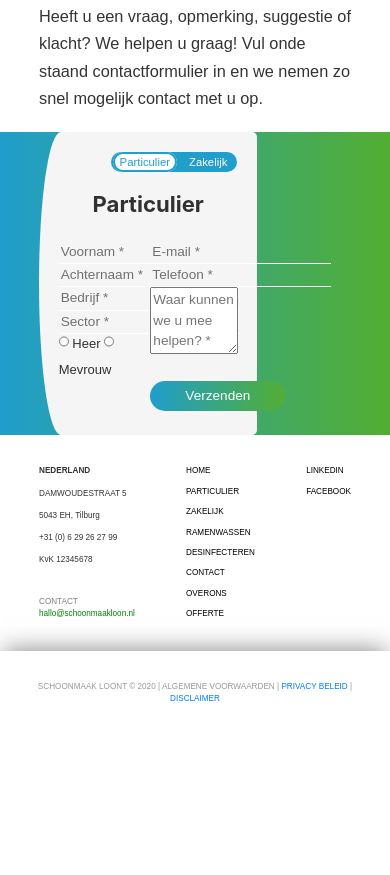
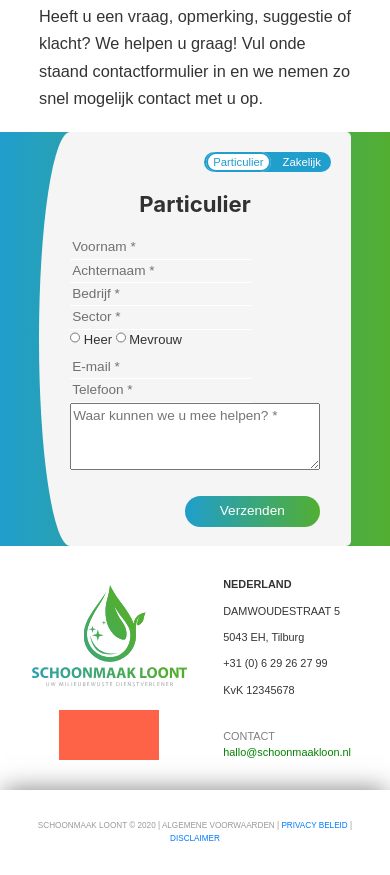
Before and after one commit to kalush81/schoonmaak, a Gatsby site: page /contact in a window 390 px wide. Shown: the part 429-1304 px from the top of the page. Before the commit the page ends 1164 px from the top, so only its background shows below. Built offline with nearby package versions, Linux system fonts and the light colour scheme; Gatsby itself is replaced by a stand-in of ours; a web font is replaced by a local one.

Commit message:
Style rwd fancy form and footer

```diff
--- a/src/components/fancy-form-style.module.scss
+++ b/src/components/fancy-form-style.module.scss
@@ -1,18 +1,13 @@
 $colorX: #209ecc;
 $colorY: #52ae32;
 
-//box-shadow: 1px -9px 30px 0px
 .fancy-form-container {
   display: flex;
+  justify-content: flex-end;
   padding: 30px;
   margin: 40px auto;
-  //margin-bottom: 100px;
-  // background: linear-gradient(
-  //   0.25turn,
-  //   lighten($colorX, 0),
-  //   lighten($colorY, 0)
-  // );
-  //box-shadow: 0px 14px 34px 4px lighten(black, 80%);
+  padding-right: 0;
+
   input {
     border: 2px solid lighten(black, 80%);
     border-radius: 3px;
@@ -34,7 +29,7 @@ $colorY: #52ae32;
   flex-direction: column;
   align-items: center;
   justify-content: center;
-  //border: 1px solid green;
+  border: 1px solid green;
 }
 
 .logo {
@@ -53,7 +48,6 @@ $colorY: #52ae32;
   justify-content: space-evenly;
   align-content: space-around;
   width: 70%;
-  //height: 530px;
   //border: 2px solid black;
   background-color: whitesmoke;
   border-radius: 10% / 50%;
@@ -61,13 +55,35 @@ $colorY: #52ae32;
   border-bottom-right-radius: 5px 5px;
 }
 
+@media (max-width: 1059px) {
+  .formWraper {
+    width: 100%;
+  }
+}
+@media (max-width: 799px) {
+  .inputs {
+    flex-direction: column;
+    .formLeftPart, .formRightPart {
+      width: 80%;
+      margin: auto;
+      //text-align: center;
+    }
+  }
+}
+@media (max-width: 379px) {
+  .inputs {
+    .formLeftPart, .formRightPart {
+      width: 90%;
+    }
+  }
+
+}
 .switch {
   display: flex;
   justify-content: flex-end;
 }
 
 .btnWrap {
-  //width: 200px;
   background: $colorX;
   border-radius: 20px;
   text-align: center;
@@ -78,15 +94,8 @@ $colorY: #52ae32;
   button {
     border: none;
     background: transparent;
-    //color: white;
     padding: 0px 0px;
-    //border-radius: 20px;
-    // &.active {
-    //   color: $colorX;
-    //   background: white;
-    //   border: 2px solid $colorX;
-    //   border-radius: 20px;
-    // }
+
   }
 }
 
@@ -106,7 +115,6 @@ button:focus {
 }
 
 .gender {
-  //border: 1px solid black;
   font-size: small;
   input {
     width: 10px;
@@ -115,11 +123,8 @@ button:focus {
   }
 }
 .buttonDiv {
-  //border: 1px solid purple;
   text-align: right;
   margin-top: 20px;
-  // display: flex ;
-  // justify-content: end;
   button {
     padding: 5px 35px;
     border-radius: 20px;
@@ -139,17 +144,3 @@ button:focus {
         font-size: smaller;
     }
 }
-// .active {
-//   color: $colorX;
-//   background: white;
-//   border: 2px solid $colorX;
-//   border-radius: 20px;
-// }
-// // span {
-// //     color:  white;
-// //     background: blue;
-// // }
-// .noactive {
-//     color: red;
-//     background: transparent;
-// }
--- a/src/components/footer.js
+++ b/src/components/footer.js
@@ -19,8 +19,11 @@ export default function Footer() {
     <footer className="full-width-wrap">
       <div className="container">
         <div className={footerStyle.container}>
-          <div className={footerStyle.logo}>
-            <Icon />
+          <div className={footerStyle.logoAndBtnsSvgBlock}>
+            <div className={footerStyle.logo}>
+              <Icon />
+            </div>
+            <div className={footerStyle.socialSvgBtns}></div>
           </div>
           <div className={footerStyle.contactBlock}>
             <address style={{ fontStyle: "normal" }}>
@@ -46,7 +49,7 @@ export default function Footer() {
               </a>
             </div>
           </div>
-          <div>
+          <div className={footerStyle.pageLinksBlock}>
             <ul>
               {links.map(link => {
                 return (
@@ -57,7 +60,7 @@ export default function Footer() {
               })}
             </ul>
           </div>
-          <div>
+          <div className={footerStyle.socialLinksBlock}>
             <ul>
               <li>
                 <Link to="/">linkedin</Link>
--- a/src/components/footer.module.scss
+++ b/src/components/footer.module.scss
@@ -36,7 +36,8 @@ address {
 .logo {
   width: 300px;
   display: block;
-  margin-left: -30px;
+  margin: 0 auto;
+  //margin-left: -30px;
 }
 
 .contactBlock {
@@ -67,21 +68,59 @@ address {
   box-shadow: 0px -4px 24px -4px rgba(0, 0, 0, 0.5);
 }
 
+.socialSvgBtns {
+  display: none;
+  width: 100px;
+  height: 50px;
+  background-color: tomato;
+  margin: 0 auto;
+}
+
+.logoAndBtnsSvgBlock {
+  margin-left: -30px;
+  //border: 2px solid tomato;
+  display: flex;
+  flex-direction: column;
+  justify-content: space-between;
+}
+
 @media (max-width: 500px) {
   .container {
-    font-size: 60%;
+    font-size: 80%;
   }
   .disclaimer {
     font-size: 60%;
   }
+
 }
-@media (max-width: 800px) {
+
+@media (max-width: 599px) {
+  .pageLinksBlock, .socialLinksBlock {
+    display: none;
+    border: 5px solid palevioletred;
+  }
+  .logo {
+    display: block;
+    width: 200px;
+  }
+  .socialSvgBtns {
+    display: block;
+  }
+
+}
+
+@media (max-width: 800px) and (min-width: 600px){
   .container {
 
-    .logo {
-      width: 0px !important;
+    .logoAndBtnsSvgBlock {
+      //width: 0px !important;
       display: none;
 
     }
   }
 }
+@media (max-width : 359px) {
+  .logo {
+    width: 160px;
+  }
+}
--- a/src/components/form-zakelijk.js
+++ b/src/components/form-zakelijk.js
@@ -11,7 +11,7 @@ export default function FormZakelijk() {
                 <input type="text" placeholder="Functie " />
                 <input type="text" placeholder="Bedrijf *" />
                 <input type="text" placeholder="Sector *" />
-                <div className={fancyFormStyle.gender}>
+                <div className={fancyFormStyle.gender} style={{display: 'none'}}>
                   <input type="radio" />
                   <span> {"  "}</span>
                   <label>Heer</label>
--- a/src/components/my-fancy-form.js
+++ b/src/components/my-fancy-form.js
@@ -1,8 +1,6 @@
 import React, { useState } from "react"
-import Icon from "../assets/asset3.svg"
 import FormParticulier from "./form-particulier"
 import FormZakelijk from "./form-zakelijk"
-
 import fancyFormStyle from "./fancy-form-style.module.scss"
 
 export default function MyFancyForm() {
@@ -15,7 +13,6 @@ export default function MyFancyForm() {
       borderRadius: "17px",
       marginLeft: "2px",
       marginRight: "2px",
-      //padding: '5px 10px'
     },
     noactive: {
       color: "white",
@@ -24,8 +21,10 @@ export default function MyFancyForm() {
   return (
     <div className="fancy-form-container">
       <div className="container">
+
         <div className={fancyFormStyle.fancyFormContainer}>
-          <div className={fancyFormStyle.logoPanel}>
+
+          <div className={fancyFormStyle.logoPanel} style={{display: 'none'}}>
             {/* <div className={fancyFormStyle.logo}>
             <Icon className={fancyFormStyle.icon} />
           </div> */}
@@ -34,7 +33,9 @@ export default function MyFancyForm() {
             <p>we'd love to hear from you!</p> */}
             </div>
           </div>
+
           <div className={fancyFormStyle.formWraper}>
+
             <div className={fancyFormStyle.switch}>
               <div className={fancyFormStyle.btnWrap}>
                 <button onClick={() => toggleActiveForm(!activeForm)}>
@@ -52,9 +53,8 @@ export default function MyFancyForm() {
               {activeForm ? "Particulier" : "Zakelijk"}
             </h2>
 
-            {/* form particulier or form zakelijk*/}
+            {activeForm ? <FormParticulier /> : <FormZakelijk />}
 
-            {activeForm ? <FormParticulier /> : <FormZakelijk />}
           </div>
         </div>
       </div>
--- a/src/styles/index.scss
+++ b/src/styles/index.scss
@@ -84,7 +84,7 @@ main {
     lighten($colorY, 0)
   );
   color: white;
-  padding: 30px 0;
+  padding: 50px 0;
   font-size: 80%;
 }
 
```
